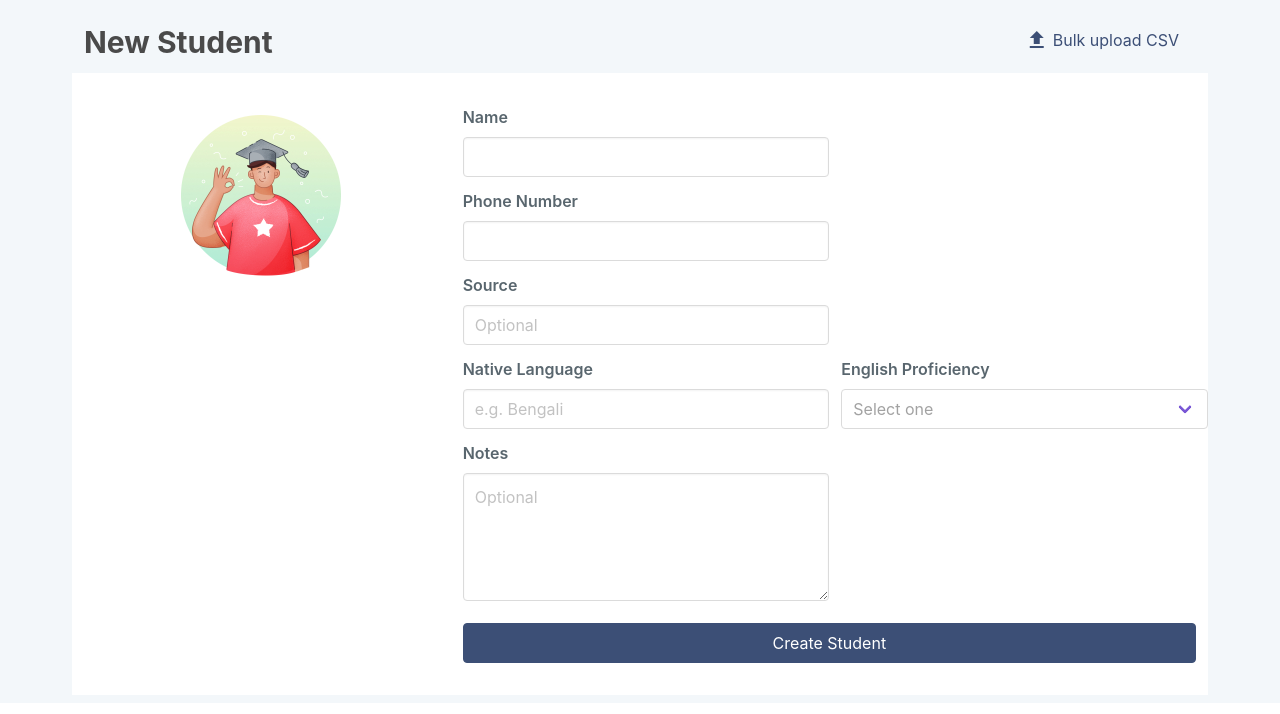
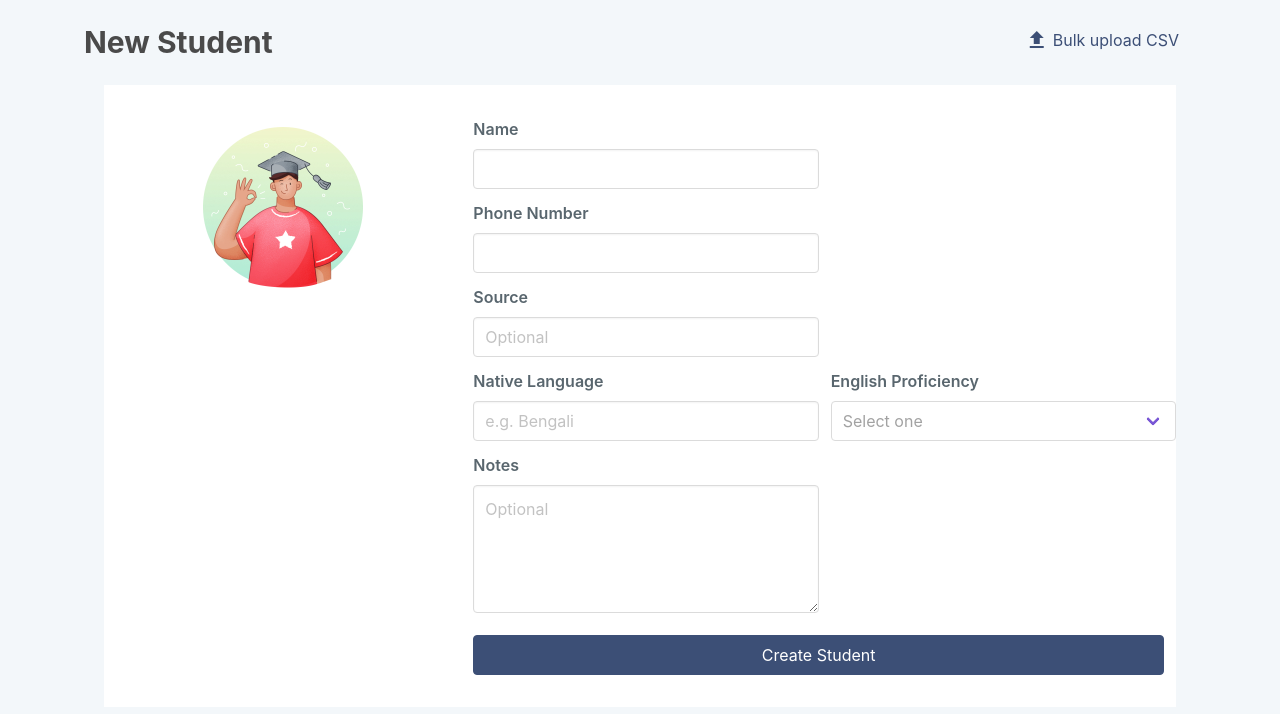
Before and after one commit to TechLadies/irrc-madwish, a Vue app in the folder frontend/: page / in a window 1280 px wide. Shown: the top 714 px of the page. Built offline with nearby package versions, Linux system fonts and the light colour scheme.

Commit message:
add buefy in frontend/package.json

```diff
--- a/frontend/package.json
+++ b/frontend/package.json
@@ -16,8 +16,10 @@
   "author": "",
   "license": "MIT",
   "dependencies": {
+    "buefy": "^0.9.3",
     "rollup-plugin-vue": "^6.0.0-beta.10",
-    "vue": "^2.6.11"
+    "vue": "^2.6.11",
+    "vue-router": "^3.4.5"
   },
   "devDependencies": {
     "@vue/component-compiler-utils": "^3.2.0",
--- a/frontend/src/App.vue
+++ b/frontend/src/App.vue
@@ -1,10 +1,7 @@
 <template>
   <div class="container">
     <div class="Title">
-      <span>
         <b>New Student</b>
-      </span>
-      <span>
       <!-- upload button -->
         <b-field class="file is-primary is-right" :class="{'has-name': !!file}">
             <b-upload v-model="file" class="file-label">
@@ -14,7 +11,6 @@
                 </span>
             </b-upload>
         </b-field>
-      </span>
     </div>
     <div class="columns is-multiline is-mobile">
       <!--start of first column (image) -->
@@ -212,12 +208,15 @@ body {
 
 .Title{
   padding-bottom:20px;
-  vertical-align: top !important;
+  vertical-align: bottom !important;
 }
 
 
 .columns.is-multiline.is-mobile{
   padding:20px 0px 20px 0px;
+  margin: auto;
+  margin-left:20px;
+  margin-right:20px;
 }
 
 
@@ -237,4 +236,8 @@ body {
 }
 
 
+html {
+    background-color: #F3F7FA;
+}
+
 </style>
```
Also changed, not shown: frontend/src/main.js (+7 -11 lines), 1 other file (tests, documents, lock files or other folders).
